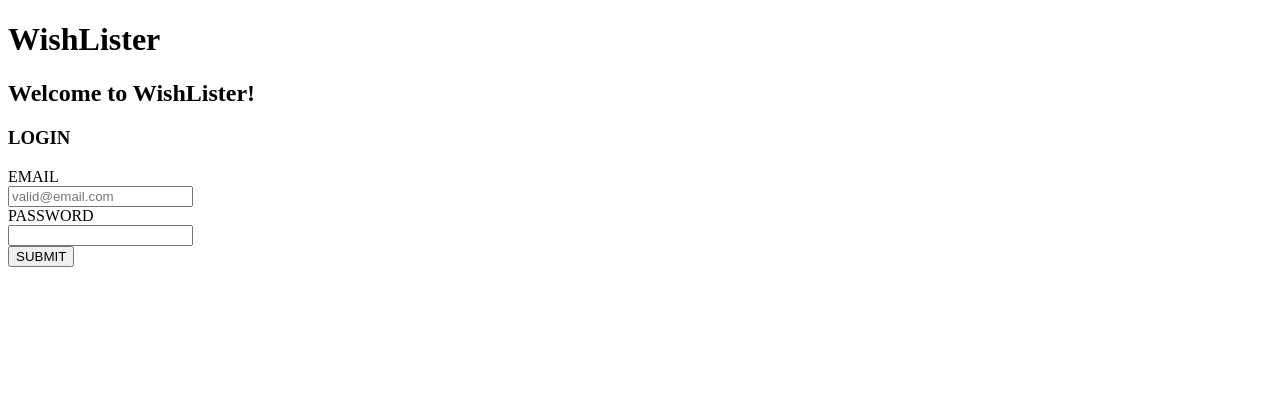
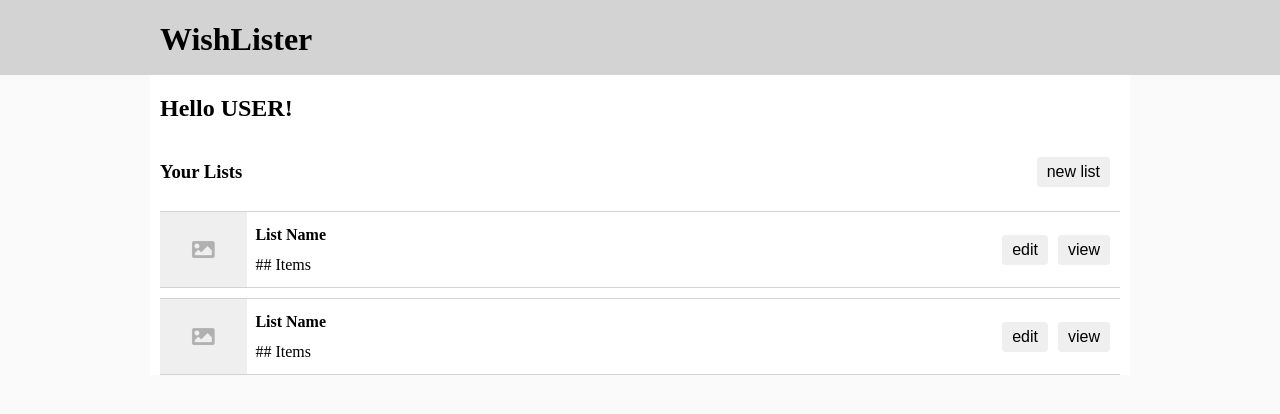
Before and after one commit to Corbin-Petersen/unit-one-final-project-Corbin-P, a React (Vite) app in the folder wishlist-maker/: page /lists in a window 1280 px wide. Shown: the top 414 px of the page. Built offline with nearby package versions, Linux system fonts and the light colour scheme.

Commit message:
began structuring welcome and lists components and added basic styling

```diff
--- a/wishlist-maker/src/App.jsx
+++ b/wishlist-maker/src/App.jsx
@@ -1,13 +1,24 @@
-import './App.css'
-import Header from './components/header'
-import Welcome from './components/welcome'
+import './App.css';
+import { BrowserRouter as Router, Route, Routes } from "react-router";
+import Header from './components/header';
+import Welcome from './components/welcome';
+import Lists from './components/lists';
+import ViewList from './components/ViewList';
+import ViewItem from './components/ViewItem';
 
 function App() {
 
   return (
     <>
       <Header />
-      <Welcome />
+      <Router>
+        <Routes>
+          <Route path="/" element={<Welcome />} />
+          <Route path="/lists" element={<Lists />} />
+          <Route path="/lists/viewlist" element={<ViewList />} />
+          <Route path="/lists/viewitem" element={<ViewItem />} />
+        </Routes>
+      </Router>
     </>
   )
 }
--- a/wishlist-maker/src/components/Header.jsx
+++ b/wishlist-maker/src/components/Header.jsx
@@ -3,7 +3,9 @@ export default function Header() {
 
     return (
         <header>
-            <h1>WishLister</h1>
+            <div id="header-content">
+                <h1>WishLister</h1>
+            </div>
         </header>
     );
 }
--- a/wishlist-maker/src/components/Lists.jsx
+++ b/wishlist-maker/src/components/Lists.jsx
@@ -0,0 +1,38 @@
+import React from "react";
+import { Link, useParams } from "react-router";
+
+export default function Lists() {
+    const { user } = useParams();
+
+    return (
+        <div className="component">
+            <div id="welcome-header">
+                <h2>Hello USER!</h2>
+            </div>
+            <div id="lists-list">
+                <div id="lists-header">
+                    <h3>Your Lists</h3>
+                    <button id="new-list-btn">new list</button>
+                </div>
+                <div className="list-block" id="list-1">
+                    <img src="/src/assets/default-img.png" className="list-img" />
+                    <div className="list-block-text">
+                        <h4>List Name</h4>
+                        <p>## Items</p>
+                    </div>
+                    <button className="edit-btn">edit</button>
+                    <button className="link-btn">view</button>
+                </div>
+                <div className="list-block" id="list-2">
+                    <img src="/src/assets/default-img.png" className="list-img" />
+                    <div className="list-block-text">
+                        <h4>List Name</h4>
+                        <p>## Items</p>
+                    </div>
+                    <button className="edit-btn">edit</button>
+                    <button className="link-btn">view</button>
+                </div>
+            </div>
+        </div>
+    );
+}
--- a/wishlist-maker/src/components/ViewItem.jsx
+++ b/wishlist-maker/src/components/ViewItem.jsx
@@ -0,0 +1,11 @@
+
+
+export default function ViewItem() {
+
+
+    return (
+        <div className="component">
+
+        </div>
+    );
+}
--- a/wishlist-maker/src/components/ViewList.jsx
+++ b/wishlist-maker/src/components/ViewList.jsx
@@ -0,0 +1,12 @@
+import React from "react";
+import { Link, useParams } from "react-router";
+
+export default function ViewList() {
+
+
+    return (
+        <div className="component">
+
+        </div>
+    );
+}
--- a/wishlist-maker/src/components/Welcome.jsx
+++ b/wishlist-maker/src/components/Welcome.jsx
@@ -1,21 +1,24 @@
+import { useState } from "react"
 
 
 export default function Welcome() {
-
+    const [ user, setUser ] = useState(null);
 
     return (
-        <>
+        <div className="component">
             <div id="welcome-text">
                 <h2>Welcome to WishLister!</h2>
             </div>
-            <form name="login-form">
+            <form name="login-form" id="login">
                 <h3>LOGIN</h3>
-                <label for="login-user">EMAIL</label><br/>
-                <input type="email" id="login-user" name="user" placeholder="valid@email.com"/><br/>
-                <label for="login-pass">PASSWORD</label><br/>
-                <input type="password" id="login-pass" name="password" /><br/>
+                <label>EMAIL<br/>
+                    <input type="email" id="login-user" name="user" placeholder="valid@email.com"/><br/>
+                </label>
+                <label>PASSWORD<br/>
+                    <input type="password" id="login-pass" name="password" /><br/>
+                </label><br/>
                 <input type="button" value="SUBMIT" />
             </form>
-        </>
+        </div>
     )
 }
--- a/wishlist-maker/src/index.css
+++ b/wishlist-maker/src/index.css
@@ -0,0 +1,115 @@
+body {
+    background-color: rgb(250, 250, 250);
+    margin: 0;
+    padding: 0;
+}
+
+#root {
+    display: flex;
+    flex-direction: column;
+    align-items: center;
+    height: auto;
+}
+
+header {
+    display: flex;
+    justify-content: center;
+    height: 75px;
+    width: 100%;
+    background-color: lightgray;
+}
+#header-content {
+    width: 75vw;
+}
+
+.component {
+    display: flex;
+    flex-direction: column;
+    width: 75vw;
+    height: auto;
+    padding: 0 10px;
+    background-color: white;
+}
+
+#welcome-text {
+    text-align: center;
+}
+
+#login {
+    /* flex: 0 1 auto; */
+    width: 300px;
+    margin: auto;
+}
+
+#login-user, #login-pass {
+    width: 100%;
+    font-size: medium;
+    margin: 5px 0;
+}
+
+#welcome-header {
+
+}
+
+#lists-header {
+    display: flex;
+    flex-direction: row;
+    align-items: center;
+}
+
+#lists-header h3 {
+    flex: 1 1 auto;
+}
+
+#new-list-btn {
+
+}
+
+#lists-list {
+    display: flex;
+    flex-direction: column;
+    row-gap: 10px;
+}
+
+.list-block {
+    display: flex;
+    flex-direction: row;
+    flex-wrap: nowrap;
+    height: 75px;
+    width: 100%;
+    border-width: 1px;
+    border-style: solid hidden;
+    border-color: lightgray;
+    align-items: center;
+
+}
+.list-img {
+    height: 75px;
+}
+.list-block-text {
+    max-height: 75px;
+    width: auto;
+    flex: 1 1 auto;
+    text-align: left;
+    vertical-align: middle;
+}
+
+.list-block-text > * {
+    margin: 4px;
+    padding: 4px;
+}
+
+button {
+    border: 0;
+    border-radius: 4px;
+    font-size: medium;
+    padding: 0px 10px;
+    margin: 5px 10px 5px 0;
+    height: 30px;
+}
+
+.edit-btn {
+}
+
+.view-btn {
+}
```
Also changed, not shown: wishlist-maker/src/components/NewItem.jsx (+11 -0 lines), wishlist-maker/src/components/NewList.jsx (+12 -0 lines), wishlist-maker/src/assets/default-img.png (added).
